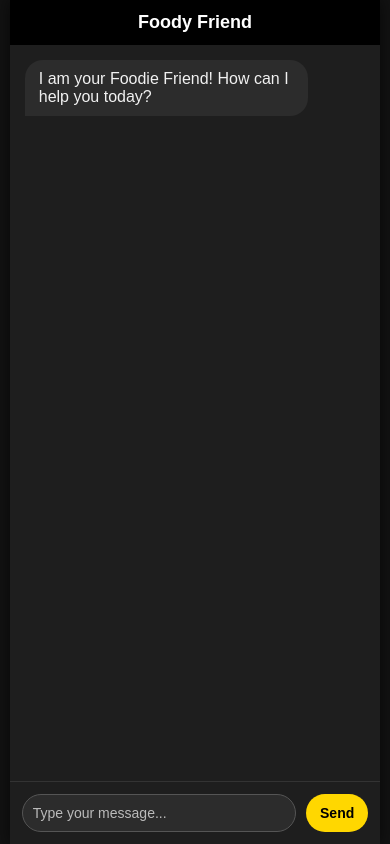
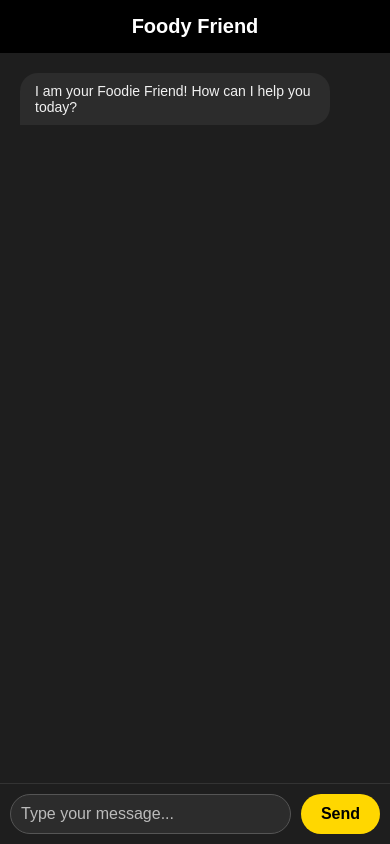
Before and after one commit to Azeen-Fatima/Foodie-Friend-Bot, a Flask app: page / in a window 390 px wide. Run offline with Flask 3, Linux system fonts and the light colour scheme.

Commit message:
Update index.html

```diff
--- a/templates/index.html
+++ b/templates/index.html
@@ -16,7 +16,7 @@
             overflow: hidden;
         }
         .chat-container {
-            width: 95%;
+            width: 100%;
             max-width: 600px;
             height: 90vh;
             background-color: #1e1e1e; /* Slightly lighter dark for container */
@@ -37,37 +37,37 @@
         }
         #chat-history {
             flex-grow: 1;
-            padding: 15px;
+            padding: 20px;
             overflow-y: auto;
             display: flex;
             flex-direction: column;
         }
         .message-box {
             display: flex;
-            margin-bottom: 12px;
+            margin-bottom: 15px;
         }
         .user-message {
             background-color: #FFD700; /* Yellow bubble */
             color: #000;
-            padding: 10px 14px;
+            padding: 10px 15px;
             border-radius: 18px 18px 0 18px;
             align-self: flex-end;
             margin-left: auto;
-            max-width: 75%;
+            max-width: 70%;
             word-wrap: break-word;
         }
         .bot-message {
             background-color: #2c2c2c; /* Dark grey bubble */
             color: #f1f1f1;
-            padding: 10px 14px;
+            padding: 10px 15px;
             border-radius: 18px 18px 18px 0;
             align-self: flex-start;
-            max-width: 75%;
+            max-width: 70%;
             word-wrap: break-word;
         }
         .input-container {
             display: flex;
-            padding: 12px;
+            padding: 15px;
             border-top: 1px solid #333;
             background-color: #1e1e1e;
         }
@@ -85,7 +85,7 @@
             color: #bbb;
         }
         #send-btn {
-            padding: 10px 18px;
+            padding: 10px 20px;
             background-color: #FFD700;
             color: #000;
             border: none;
@@ -97,24 +97,22 @@
         #send-btn:hover {
             background-color: #e6c200;
         }
+        @media (max-width: 768px) {
+          .chat-container {
+            width: 100%; /* Mobile par full width */
+            height: 100vh; /* Mobile par full height */
+            max-width: none; /* Mobile par max-width ki limit hata dein */
+            border-radius: 0; /* Corners ko seedha kar dein */
+          }
 
-        /* ✅ Responsive Design */
-        @media (max-width: 600px) {
-            .chat-container {
-                height: 100vh;
-                border-radius: 0;
-            }
-            .chat-header {
-                font-size: 18px;
-                padding: 12px;
-            }
-            #user-input {
-                font-size: 14px;
-            }
-            #send-btn {
-                font-size: 14px;
-                padding: 8px 14px;
-            }
+          .user-message, .bot-message {
+            max-width: 80%; /* Messages ko thoda lamba karein taake mobile pe achhe lagein */
+            font-size: 14px; /* Font size thoda chhota karein */
+          }
+
+          .input-container {
+            padding: 10px; /* Input area ki padding kam karein */
+          }
         }
     </style>
 </head>
```
